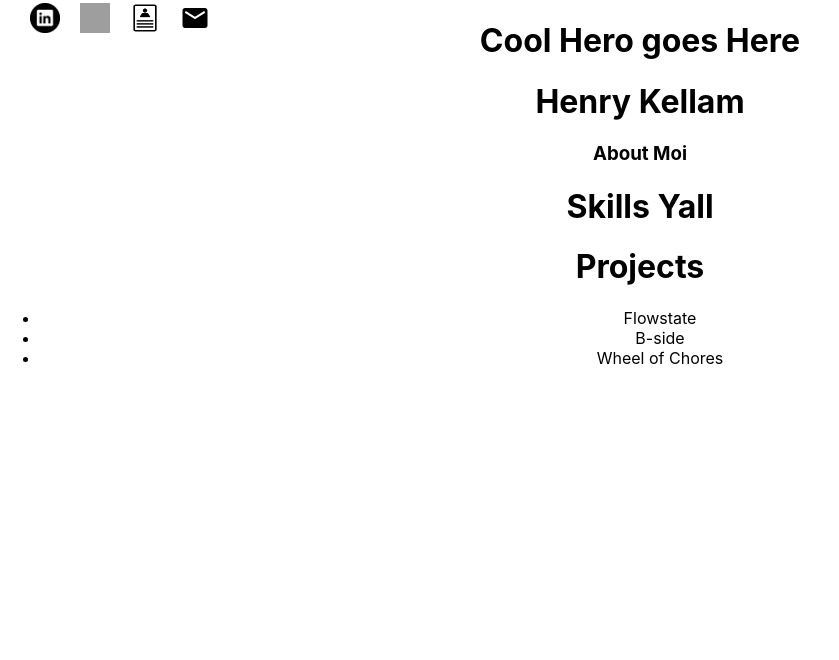
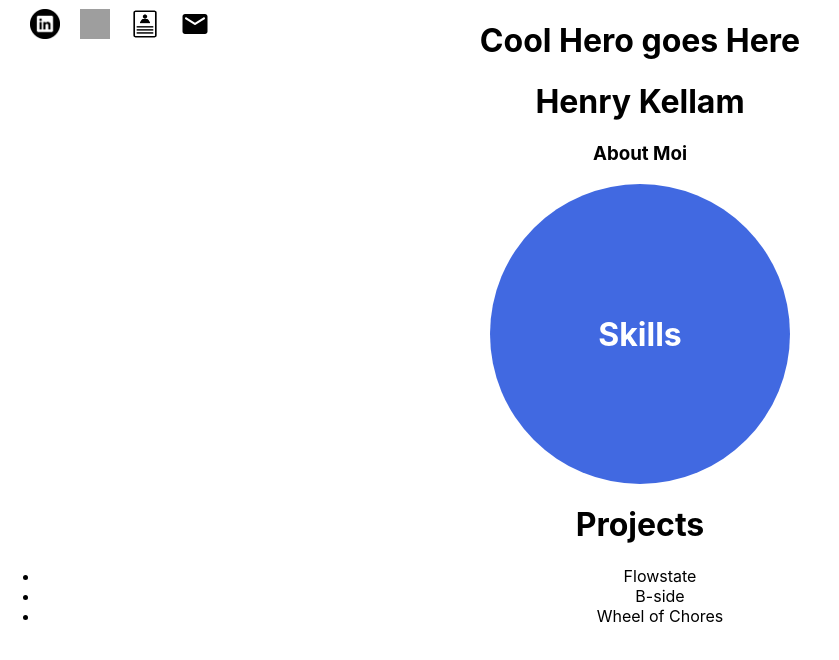
Before and after one commit to 11hkella/Portfolio, a React (Create React App) app: page / in a window 1280 px wide. Shown: the top 660 px of the page, without its empty margins (0-839 px from the left). Built offline with nearby package versions, Linux system fonts and the light colour scheme; grey boxes are pictures that could not be loaded.

Commit message:
began skills styling

```diff
--- a/src/NavLink.css
+++ b/src/NavLink.css
@@ -3,3 +3,9 @@
     width: 30px;
     margin: 0 10px;
 }
+
+.navLink img:hover{
+    transform: scale(1.1, 1.1);
+    position: relative;
+    top: 2px;
+}
--- a/src/Navbar.css
+++ b/src/Navbar.css
@@ -1,6 +1,6 @@
 .navbar{
     position: fixed;
-    top:0;
+    top:6px;
     left: 0;
     width: 100vw;
     height: 40px;
--- /dev/null
+++ b/src/SkillWheel.css
@@ -0,0 +1,11 @@
+.all-skills-conatiner .title{
+    border-radius: 99%;
+    width: 300px;
+    height: 300px;
+    display: flex;
+    justify-content: center;
+    align-items: center;
+    background-color: royalblue;
+    color: white;
+    margin: 0 auto;
+}
--- a/src/SkillWheel.js
+++ b/src/SkillWheel.js
@@ -1,10 +1,19 @@
 import React, { Component } from 'react'
+
+import SkillComp from './SkillComp.js'
+
+import './SkillWheel.css'
+
 
 export default class SkillWheel extends Component {
   render() {
     return (
-      <div>
-        <h1>Skills Yall</h1>
+      <div className='all-skills-conatiner'>
+        <div className='title'>
+          <h1>Skills</h1>
+        </div>
+
+
       </div>
     )
   }
```
